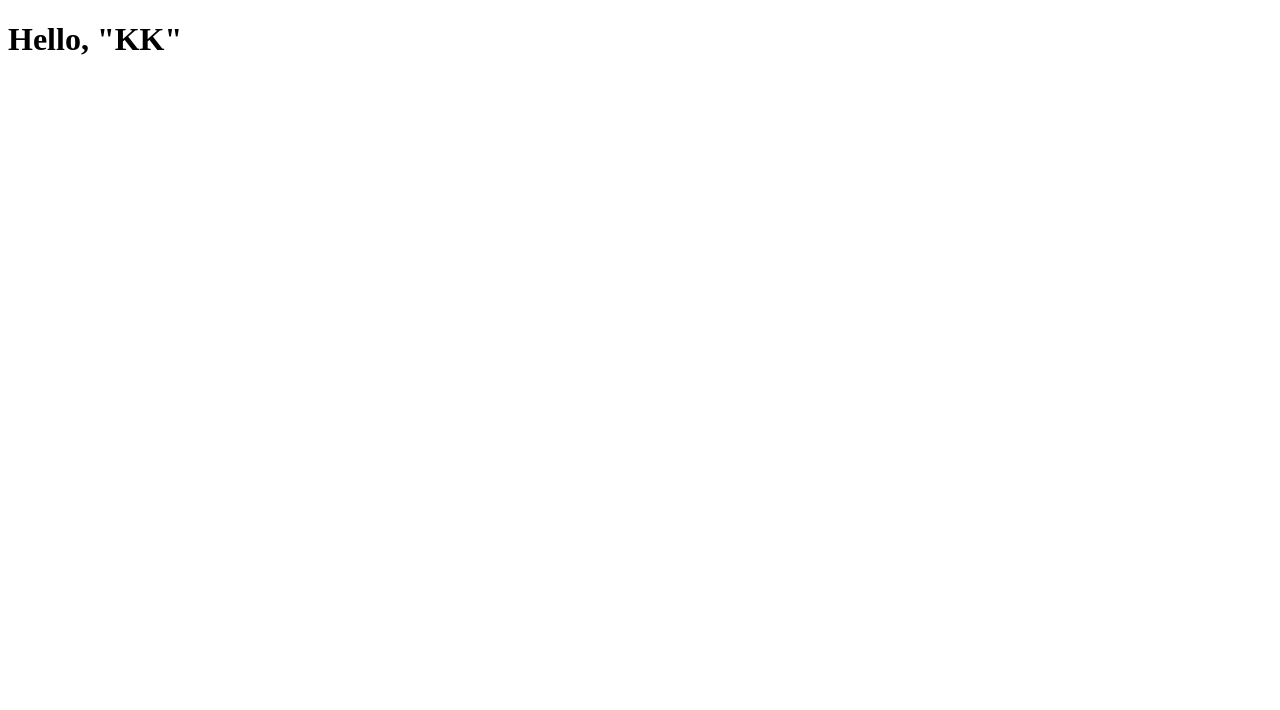
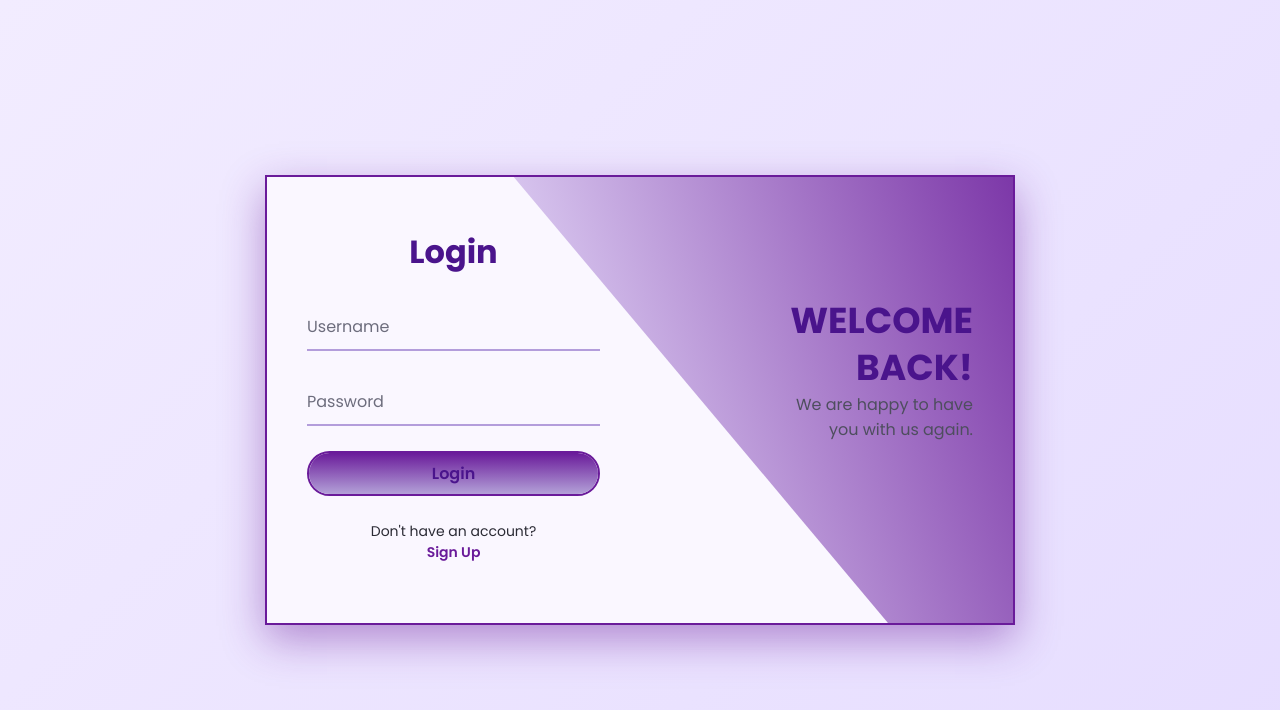
Before and after one commit to krish-kakadiya/HelpChain, a React (Vite) app in the folder client/: page / in a window 1280 px wide. Shown: the top 710 px of the page. Built offline with nearby package versions, Linux system fonts and the light colour scheme.

Commit message:
Implement login and registration forms with styling

```diff
--- a/client/src/App.jsx
+++ b/client/src/App.jsx
@@ -1,9 +1,10 @@
 import './App.css'
+import LoginRegister from './pages/Auth/Auth'
 function App() {
 
   return (
     <>
-      <h1>Hello, "KK"</h1>
+      <LoginRegister />
     </>
   )
 }
--- /dev/null
+++ b/client/src/pages/Auth/Auth.css
@@ -0,0 +1,295 @@
+@import url('https://fonts.googleapis.com/css2?family=Poppins:ital,wght@0,100;0,200;0,300;0,400;0,500;0,600;0,700;0,800;0,900;1,100;1,200;1,300;1,400;1,500;1,600;1,700;1,800;1,900&display=swap');
+
+* {
+    margin: 0;
+    padding: 0;
+    box-sizing: border-box;
+    font-family: 'Poppins', sans-serif;
+    color: #2b2b35;
+}
+
+body{
+    display: flex;
+    justify-content: center;
+    align-items: center;
+    min-height: 100vh;
+    background: linear-gradient(135deg, #f2ecff, #e6ddff);
+}
+
+.container{
+    position: relative;
+    width: 750px;
+    height: 450px;
+    border: 2px solid #6a1b9a;
+    box-shadow: 0 15px 40px rgba(106, 27, 154, 0.45);
+    overflow: hidden;
+    background: #faf7ff;
+}
+
+.container .form-box{
+    position: absolute;
+    top: 0;
+    width: 50%;
+    height: 100%;
+    display: flex;
+    justify-content: center;
+    flex-direction: column;
+}
+
+.form-box.Login{
+    left: 0;
+    padding: 0 40px;
+}
+
+.form-box.Login .animation{
+    transform: translateX(0%);
+    transition: .7s;
+    opacity: 1;
+    transition-delay: calc(.1s * var(--S));
+}
+
+.container.active .form-box.Login .animation{
+    transform: translateX(-120%);
+    opacity: 0;
+    transition-delay: calc(.1s * var(--D));
+}
+
+.form-box.Register{
+    right: 0;
+    padding: 0 60px;
+}
+
+.form-box.Register .animation{
+    transform: translateX(120%);
+    transition: .7s ease;
+    opacity: 0;
+    filter: blur(10px);
+    transition-delay: calc(.1s * var(--S));
+}
+
+.container.active .form-box.Register .animation{
+    transform: translateX(0%);
+    opacity: 1;
+    filter: blur(0px);
+    transition-delay: calc(.1s * var(--li));
+}
+
+.form-box h2{
+    font-size: 32px;
+    text-align: center;
+    color: #4a148c;
+}
+
+.form-box .input-box{
+    position: relative;
+    width: 100%;
+    height: 50px;
+    margin-top: 25px;
+}
+
+.input-box input{
+    width: 100%;
+    height: 100%;
+    background: transparent;
+    border: none;
+    outline: none;
+    font-size: 16px;
+    color: #2b2b35;
+    font-weight: 600;
+    border-bottom: 2px solid #b39ddb;
+    padding-right: 23px;
+    transition: .5s;
+}
+
+.input-box input:focus,
+.input-box input:valid{
+    border-bottom: 2px solid #6a1b9a;
+}
+
+.input-box label{
+    position: absolute;
+    top: 50%;
+    left: 0;
+    transform: translateY(-50%);
+    font-size: 16px;
+    color: #6d6d7d;
+    transition: .5s;
+}
+
+.input-box input:focus ~ label,
+.input-box input:valid ~ label{
+    top: -5px;
+    color: #6a1b9a;
+}
+
+.input-box box-icon{
+    position: absolute;
+    top: 50%;
+    right: 0;
+    font-size: 18px;
+    transform: translateY(-50%);
+    color: #6d6d7d;
+}
+
+.input-box input:focus ~ box-icon,
+.input-box input:valid ~ box-icon{
+    color: #6a1b9a;
+}
+
+.btn{
+    position: relative;
+    width: 100%;
+    height: 45px;
+    background: transparent;
+    border-radius: 40px;
+    cursor: pointer;
+    font-size: 16px;
+    font-weight: 600;
+    border: 2px solid #6a1b9a;
+    color: #4a148c;
+    overflow: hidden;
+    z-index: 1;
+}
+
+.btn::before{
+    content: "";
+    position: absolute;
+    height: 300%;
+    width: 100%;
+    background: linear-gradient(
+        #b3a1d8,
+        #6a1b9a,
+        #b3a1d8,
+        #6a1b9a
+    );
+    top: -100%;
+    left: 0;
+    z-index: -1;
+    transition: .5s;
+}
+
+.btn:hover{
+    color: #ffffff;
+}
+
+.btn:hover:before{
+    top: 0;
+}
+
+.regi-link{
+    font-size: 14px;
+    text-align: center;
+    margin: 20px 0 10px;
+}
+
+.regi-link a{
+    text-decoration: none;
+    color: #6a1b9a;
+    font-weight: 600;
+}
+
+.regi-link a:hover{
+    text-decoration: underline;
+}
+
+.info-content{
+    position: absolute;
+    top: 0;
+    height: 100%;
+    width: 50%;
+    display: flex;
+    justify-content: center;
+    flex-direction: column;
+}
+
+.info-content.Login{
+    right: 0;
+    text-align: right;
+    padding: 0 40px 60px 150px;
+}
+
+.info-content.Login .animation{
+    transform: translateX(0);
+    transition: .7s ease;
+    transition-delay: calc(.1s * var(--S));
+    opacity: 1;
+    filter: blur(0px);
+}
+
+.container.active .info-content.Login .animation{
+    transform: translateX(120%);
+    opacity: 0;
+    filter: blur(10px);
+    transition-delay: calc(.1s * var(--D));
+}
+
+.info-content.Register{
+    left: 0;
+    text-align: left;
+    padding: 0 150px 60px 38px;
+    pointer-events: none;
+}
+
+.info-content.Register .animation{
+    transform: translateX(-120%);
+    transition: .7s ease;
+    opacity: 0;
+    filter: blur(10PX);
+    transition-delay: calc(.1s * var(--S));
+}
+
+.container.active .info-content.Register .animation{
+    transform: translateX(0%);
+    opacity: 1;
+    filter: blur(0);
+    transition-delay: calc(.1s * var(--li));
+}
+
+.info-content h2{
+    text-transform: uppercase;
+    font-size: 36px;
+    line-height: 1.3;
+    color: #4a148c;
+}
+
+.info-content p{
+    font-size: 16px;
+    color: #4e4e5e;
+}
+
+.container .curved-shape{
+    position: absolute;
+    right: 0;
+    top: -5px;
+    height: 600px;
+    width: 850px;
+    background: linear-gradient(45deg, #ede7ff, #6a1b9a);
+    transform: rotate(10deg) skewY(40deg);
+    transform-origin: bottom right;
+    transition: 1.5s ease;
+    transition-delay: 1.6s;
+}
+
+.container.active .curved-shape{
+    transform: rotate(0deg) skewY(0deg);
+    transition-delay: .5s;
+}
+
+.container .curved-shape2{
+    position: absolute;
+    left: 250px;
+    top: 100%;
+    height: 700px;
+    width: 850px;
+    background: #f2ecff;
+    border-top: 3px solid #6a1b9a;
+    transform: rotate(0deg) skewY(0deg);
+    transform-origin: bottom left;
+    transition: 1.5s ease;
+    transition-delay: .5s;
+}
+
+.container.active .curved-shape2{
+    transform: rotate(-11deg) skewY(-41deg);
+    transition-delay: 1.2s;
+}
--- /dev/null
+++ b/client/src/pages/Auth/Auth.jsx
@@ -0,0 +1,109 @@
+import React, { useState } from "react";
+import "./Auth.css";
+
+const LoginRegister = () => {
+  const [active, setActive] = useState(false);
+
+  return (
+    <div className={`container ${active ? "active" : ""}`}>
+      <div className="curved-shape"></div>
+      <div className="curved-shape2"></div>
+
+      {/* LOGIN FORM */}
+      <div className="form-box Login">
+        <h2 className="animation" style={{ "--D": 0, "--S": 21 }}>
+          Login
+        </h2>
+
+        <form>
+          <div className="input-box animation" style={{ "--D": 1, "--S": 22 }}>
+            <input type="text" required />
+            <label>Username</label>
+            <box-icon type="solid" name="user" color="gray"></box-icon>
+          </div>
+
+          <div className="input-box animation" style={{ "--D": 2, "--S": 23 }}>
+            <input type="password" required />
+            <label>Password</label>
+            <box-icon name="lock-alt" type="solid" color="gray"></box-icon>
+          </div>
+
+          <div className="input-box animation" style={{ "--D": 3, "--S": 24 }}>
+            <button className="btn">Login</button>
+          </div>
+
+          <div className="regi-link animation" style={{ "--D": 4, "--S": 25 }}>
+            <p>
+              Don't have an account? <br />
+              <a href="#" onClick={() => setActive(true)}>
+                Sign Up
+              </a>
+            </p>
+          </div>
+        </form>
+      </div>
+
+      {/* LOGIN INFO */}
+      <div className="info-content Login">
+        <h2 className="animation" style={{ "--D": 0, "--S": 20 }}>
+          WELCOME BACK!
+        </h2>
+        <p className="animation" style={{ "--D": 1, "--S": 21 }}>
+          We are happy to have you with us again.
+        </p>
+      </div>
+
+      {/* REGISTER FORM */}
+      <div className="form-box Register">
+        <h2 className="animation" style={{ "--li": 17, "--S": 0 }}>
+          Register
+        </h2>
+
+        <form>
+          <div className="input-box animation" style={{ "--li": 18, "--S": 1 }}>
+            <input type="text" required />
+            <label>Username</label>
+            <box-icon type="solid" name="user" color="gray"></box-icon>
+          </div>
+
+          <div className="input-box animation" style={{ "--li": 19, "--S": 2 }}>
+            <input type="email" required />
+            <label>Email</label>
+            <box-icon name="envelope" type="solid" color="gray"></box-icon>
+          </div>
+
+          <div className="input-box animation" style={{ "--li": 19, "--S": 3 }}>
+            <input type="password" required />
+            <label>Password</label>
+            <box-icon name="lock-alt" type="solid" color="gray"></box-icon>
+          </div>
+
+          <div className="input-box animation" style={{ "--li": 20, "--S": 4 }}>
+            <button className="btn">Register</button>
+          </div>
+
+          <div className="regi-link animation" style={{ "--li": 21, "--S": 5 }}>
+            <p>
+              Already have an account? <br />
+              <a href="#" onClick={() => setActive(false)}>
+                Sign In
+              </a>
+            </p>
+          </div>
+        </form>
+      </div>
+
+      {/* REGISTER INFO */}
+      <div className="info-content Register">
+        <h2 className="animation" style={{ "--li": 17, "--S": 0 }}>
+          WELCOME!
+        </h2>
+        <p className="animation" style={{ "--li": 18, "--S": 1 }}>
+          We’re delighted to have you here.
+        </p>
+      </div>
+    </div>
+  );
+};
+
+export default LoginRegister;
```
Also changed, not shown: client/src/pages/Auth/Login.jsx (deleted).
